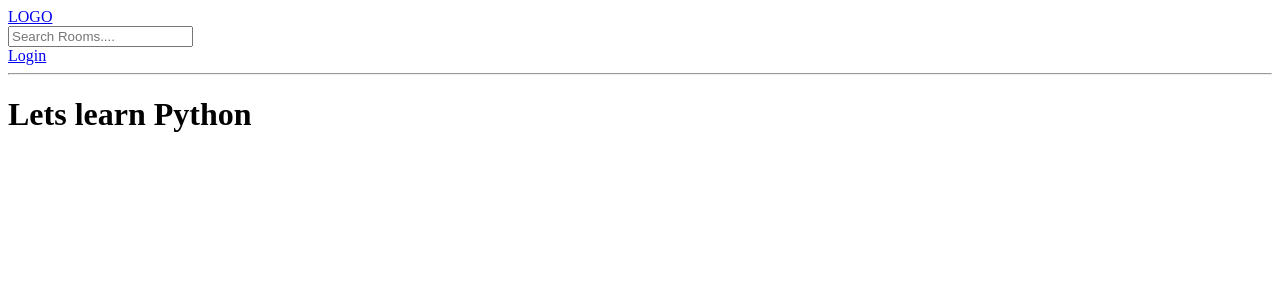
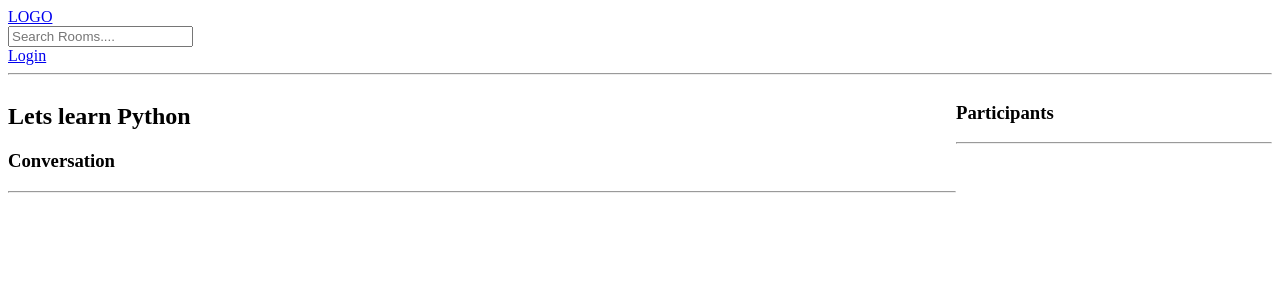
Before and after one commit to ankushmallick1100/DjangoStudyChat, a Django app: page /room/6 in a window 1280 px wide. Shown: the top 300 px of the page. Run offline with Django 4.2, Linux system fonts and the light colour scheme; data comes from the database, SQL or seed files in the repository; both versions use the stored data as it was after the commit.

Commit message:
Changes Updated - 10

```diff
--- a/base/models.py
+++ b/base/models.py
@@ -15,7 +15,7 @@ class Room(models.Model):
     topic = models.ForeignKey(Topic, on_delete=models.SET_NULL,null=True);
     name = models.CharField(max_length=200);
     description = models.TextField(null=True,blank=True);
-    # participants =
+    participants = models.ManyToManyField(User,related_name='participants',blank=True);
     updated = models.DateTimeField(auto_now=True);
     created = models.DateTimeField(auto_now_add=True);
 
--- a/base/templates/base/room.html
+++ b/base/templates/base/room.html
@@ -1,5 +1,56 @@
 {% extends 'main.html' %}
 
 {% block content %}
-<h1>{{room.name}}</h1>
+
+<style>
+    .room-container {
+        display: grid;
+        grid-template-columns: 3fr 1fr;
+    }
+</style>
+
+<div class="room-container">
+    <div>
+        <h2>{{room.name}}</h2>
+        <p>{{room.description}}</p>
+
+        <div class="comment-wrapper">
+            <h3>Conversation</h3>
+            <hr>
+            {% for message in room_messages %}
+            <div>
+                {% if request.user == message.user %}
+                <a href="{% url 'delete-message' message.id %}">Delete</a>
+                {% endif %}
+                <small>@{{message.user}} {{message.created|timesince}} ago</small>
+                <p>{{message.body}}</p>
+                <hr>
+            </div>
+            {% endfor %}
+        </div>
+
+        {% if request.user.is_authenticated %}
+        <div class="comment-form">
+            <form method='POST' action=''>
+                {% csrf_token %}
+                <input type="text" name="body" placeholder="Write your message here..." />
+            </form>
+        </div>
+        {% endif %}
+    </div>
+
+    <div>
+        <h3>Participants</h3>
+        <hr>
+        {% for user in participants %}
+        <div>
+            <p>@{{user.username}}</p>
+        </div>
+        {% endfor %}
+    </div>
+
+</div>
+
+
+
 {% endblock %}
--- a/base/urls.py
+++ b/base/urls.py
@@ -10,4 +10,6 @@ urlpatterns = [
     path('create-room/',views.createRoom, name="create-room"),
     path('update-room/<str:pk>',views.updateRoom, name="update-room"),
     path('delete-room/<str:pk>',views.deleteRoom, name="delete-room"),
+    path('delete-message/<str:pk>',views.deleteMessage, name="delete-message"),
+
 ]
--- a/base/views.py
+++ b/base/views.py
@@ -8,7 +8,7 @@ from django.contrib.auth.decorators import login_required
 from django.contrib.auth.forms import UserCreationForm
 
 
-from .models import Room, Topic
+from .models import Room, Topic, Message
 from .forms import RoomForm
 
 # Create your views here.
@@ -81,7 +81,19 @@ def home(request):
 
 def room(request,pk):
     room = Room.objects.get(id=pk)
-    context = {'room':room};
+    room_messages = room.message_set.all().order_by('-created');
+    participants = room.participants.all()
+    if request.method == 'POST':
+        message = Message.objects.create(
+            user = request.user,
+            room = room,
+            body = request.POST.get('body')
+        )
+        room.participants.add(request.user);
+        return redirect('room',pk=room.id);
+
+
+    context = {'room':room,'room_messages':room_messages,'participants':participants};
     return render(request,'base/room.html',context);
 
 
@@ -128,3 +140,17 @@ def deleteRoom(request,pk):
         return redirect('home');
 
     return render(request,'base/delete.html',{'obj':room});
+
+
+@login_required(login_url='login')
+def deleteMessage(request,pk):
+    message = Message.objects.get(id=pk);
+
+    if request.user != message.user:
+        return HttpResponse('You are not allowed here!');
+
+    if request.method == 'POST':
+        message.delete();
+        return redirect('home');
+
+    return render(request,'base/delete.html',{'obj':message});
```
Also changed, not shown: base/migrations/0003_alter_room_options_room_participants.py (added), db.sqlite3.
